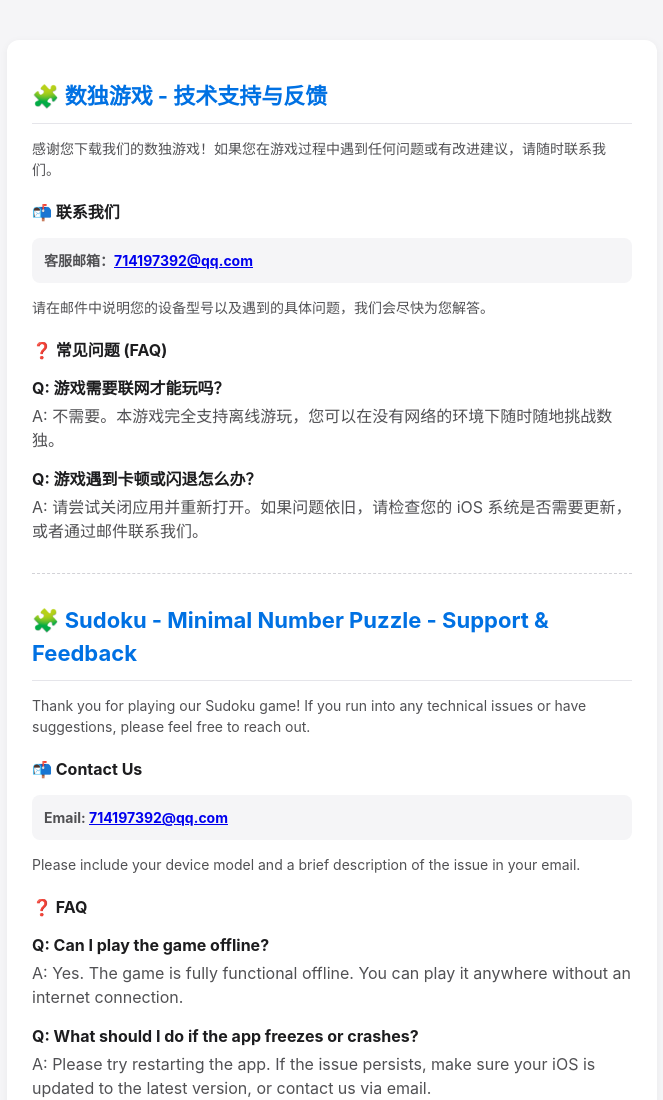
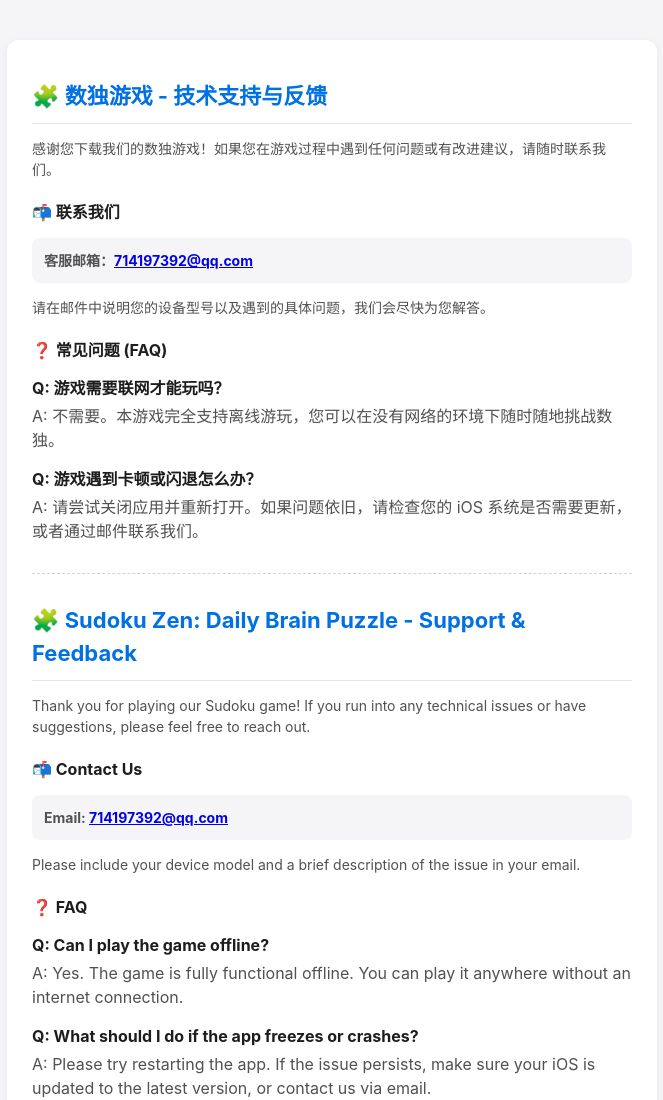
Before and after one commit to 1MasterLiu1/1MasterLiu1.github.io, a plain HTML site: page support.html in a window 1280 px wide. Shown: the top 1100 px of the page, without its empty margins (308-971 px from the left). Drawn offline with Linux system fonts and the light colour scheme.

Commit message:
Update support.html

```diff
--- a/support.html
+++ b/support.html
@@ -42,7 +42,7 @@
     <hr>
 
     <!-- 英文版 (供苹果海外审核团队查看) -->
-    <h1>🧩 Sudoku - Minimal Number Puzzle - Support & Feedback</h1>
+    <h1>🧩 Sudoku Zen: Daily Brain Puzzle - Support & Feedback</h1>
     <p>Thank you for playing our Sudoku game! If you run into any technical issues or have suggestions, please feel free to reach out.</p>
 
     <h2>📬 Contact Us</h2>
```
